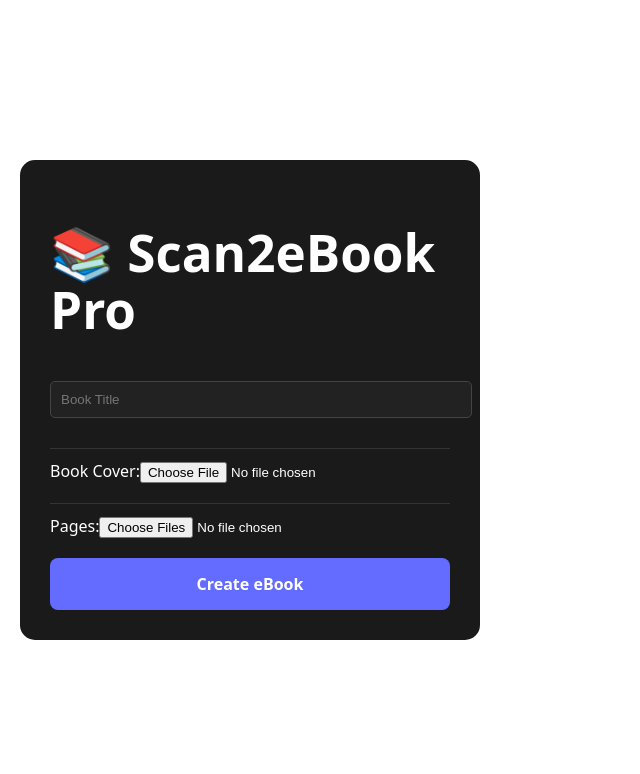
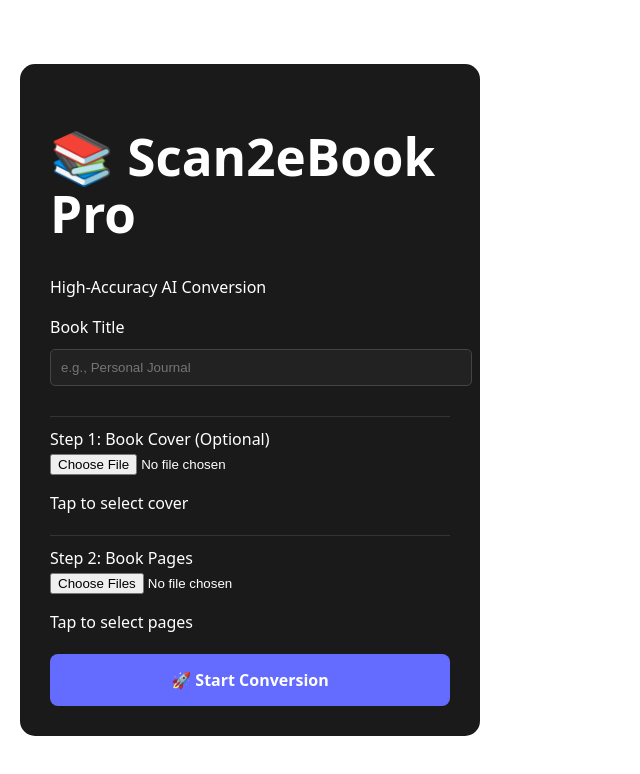
Before and after one commit to hasanmujtaba2006/Scan2eBook-AI, a React app in the folder frontend/: page / in a window 1280 px wide. Shown: the top 774 px of the page, without its empty margins (0-640 px from the left). Built offline with nearby package versions, Linux system fonts and the light colour scheme; the HTML template or start-up script is replaced by a standard one.

Commit message:
Optimize: Reduced memory usage for image enhancement to prevent 8-min hang

```diff
--- a/frontend/src/App.jsx
+++ b/frontend/src/App.jsx
@@ -1,6 +1,7 @@
 import { useState } from 'react'
 import './App.css'
 
+// CONFIGURATION: Ensure this matches your Render URL exactly
 const API_BASE_URL = "https://scan2ebook-ai.onrender.com";
 
 function App() {
@@ -8,11 +9,12 @@ function App() {
   const [cover, setCover] = useState(null);
   const [coverPreview, setCoverPreview] = useState(null);
   const [title, setTitle] = useState("");
-  const [status, setStatus] = useState("idle");
+  const [status, setStatus] = useState("idle"); // idle, processing, success, error
   const [progress, setProgress] = useState(0);
   const [msg, setMsg] = useState("");
   const [dlUrl, setDlUrl] = useState("");
 
+  // Handle Cover Image Selection
   const handleCover = (e) => {
     const file = e.target.files[0];
     if (file) {
@@ -21,10 +23,18 @@ function App() {
     }
   };
 
+  // Handle Page Selection
+  const handleFiles = (e) => {
+    const selected = Array.from(e.target.files);
+    setFiles(selected);
+  };
+
   const handleUpload = async () => {
     if (!files.length) return;
+
     setStatus("processing");
-    setMsg("Uploading...");
+    setProgress(0);
+    setMsg("Initializing upload...");
 
     const formData = new FormData();
     files.forEach(f => formData.append("files", f));
@@ -32,11 +42,23 @@ function App() {
     formData.append("title", title || "My Scanned Book");
 
     try {
-      const res = await fetch(`${API_BASE_URL}/upload`, { method: 'POST', body: formData });
+      // 1. Send the files to get a task_id
+      const res = await fetch(`${API_BASE_URL}/upload`, {
+        method: 'POST',
+        body: formData
+      });
+
+      if (!res.ok) throw new Error("Server upload failed");
+
       const { task_id } = await res.json();
 
+      // 2. Poll the status endpoint every 3 seconds
+      // Using 3 seconds to give the server breathing room for image enhancement
       const interval = setInterval(async () => {
+        try {
           const sRes = await fetch(`${API_BASE_URL}/status/${task_id}`);
+          if (!sRes.ok) return;
+
           const data = await sRes.json();
           setProgress(data.progress);
           setMsg(data.message);
@@ -48,40 +70,99 @@ function App() {
           } else if (data.status === 'failed') {
             clearInterval(interval);
             setStatus("error");
+            setMsg(data.message || "Conversion failed");
           }
-      }, 2000);
-    } catch (e) { setStatus("error"); }
+        } catch (err) {
+          console.error("Polling error:", err);
+        }
+      }, 3000);
+
+    } catch (e) {
+      console.error(e);
+      setStatus("error");
+      setMsg("Connection error. Please try again.");
+    }
   };
 
   return (
     <div className="container">
       <div className="card">
         <h1>📚 Scan2eBook Pro</h1>
-        <input type="text" placeholder="Book Title" value={title} onChange={e => setTitle(e.target.value)} className="text-input" />
+        <p className="subtitle">High-Accuracy AI Conversion</p>
 
-        <div className="upload-section">
-          <label>Book Cover:</label>
-          <input type="file" onChange={handleCover} accept="image/*" />
-          {coverPreview && <img src={coverPreview} className="cover-preview" alt="cover" />}
+        <div className="input-group">
+          <label>Book Title</label>
+          <input
+            type="text"
+            placeholder="e.g., Personal Journal"
+            value={title}
+            onChange={e => setTitle(e.target.value)}
+            className="text-input"
+          />
         </div>
 
         <div className="upload-section">
-          <label>Pages:</label>
-          <input type="file" multiple onChange={e => setFiles(Array.from(e.target.files))} accept="image/*" />
+          <label>Step 1: Book Cover (Optional)</label>
+          <div className="upload-zone">
+            <input type="file" onChange={handleCover} accept="image/*" />
+            {coverPreview ? (
+              <img src={coverPreview} className="cover-preview" alt="cover" />
+            ) : (
+              <p>Tap to select cover</p>
+            )}
+          </div>
         </div>
 
-        {status === "idle" && <button onClick={handleUpload} className="primary-btn">Create eBook</button>}
+        <div className="upload-section">
+          <label>Step 2: Book Pages</label>
+          <div className="upload-zone">
+            <input type="file" multiple onChange={handleFiles} accept="image/*" />
+            {files.length > 0 ? (
+              <p>✅ {files.length} pages selected</p>
+            ) : (
+              <p>Tap to select pages</p>
+            )}
+          </div>
+        </div>
+
+        {status === "idle" && (
+          <button
+            onClick={handleUpload}
+            className="primary-btn"
+            disabled={!files.length}
+          >
+            🚀 Start Conversion
+          </button>
+        )}
 
         {status === "processing" && (
           <div className="prog-container">
-            <p>{msg}</p>
-            <div className="bar"><div className="fill" style={{width: `${progress}%`}}></div></div>
+            <div className="spinner"></div>
+            <p className="status-msg">🤖 {msg}</p>
+            <div className="bar">
+              <div className="fill" style={{width: `${progress}%`}}></div>
+            </div>
+            <p className="percent">{progress}%</p>
           </div>
         )}
 
-        {status === "success" && <a href={dlUrl} className="download-btn">Download .EPUB ⬇️</a>}
+        {status === "success" && (
+          <div className="success-area">
+            <h2>🎉 Ready!</h2>
+            <a href={dlUrl} className="download-btn">Download .EPUB</a>
+            <button onClick={() => window.location.reload()} className="reset-btn">New Project</button>
+          </div>
+        )}
+
+        {status === "error" && (
+          <div className="error-area">
+            <p>⚠️ {msg}</p>
+            <button onClick={() => setStatus("idle")} className="primary-btn">Try Again</button>
+          </div>
+        )}
       </div>
     </div>
   );
 }
+
 export default App;
```
Also changed, not shown: 1 other file (tests, documents, lock files or other folders). Lines whose indentation alone changed are shown as unchanged.
